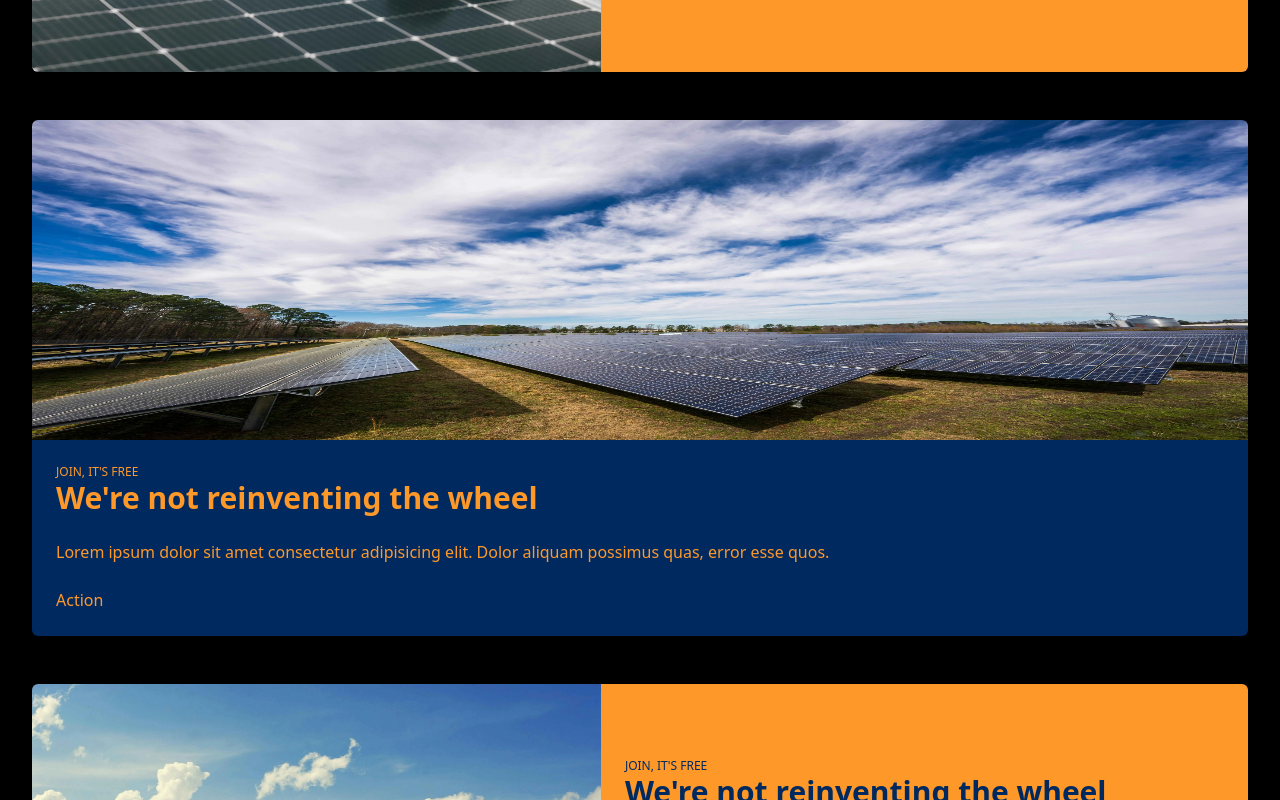
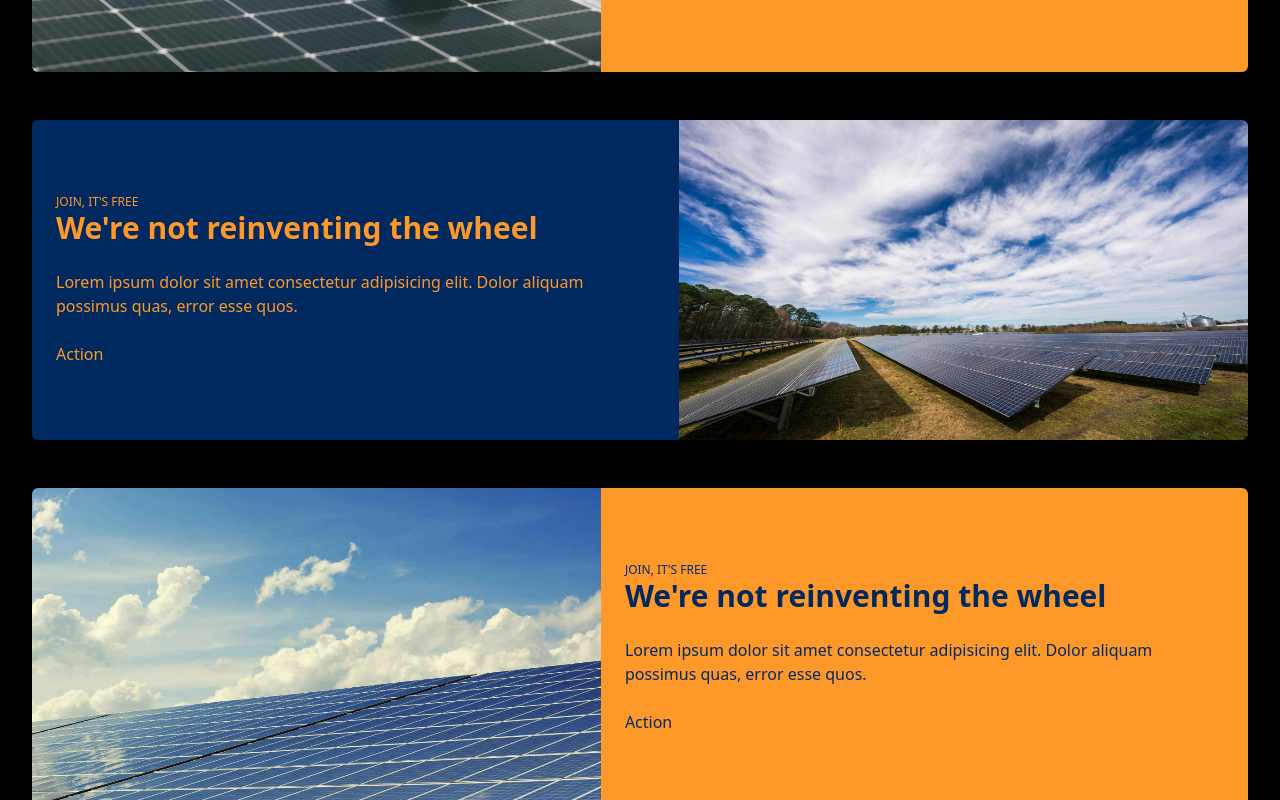
Before and after one commit to muhammadqaiser7777/Solar-Site, a React (Vite) app: page /usasolars/ in a window 1280 px wide. Shown: the part 1920-2720 px from the top of the page. Built offline with nearby package versions, Linux system fonts and the light colour scheme.

Commit message:
error resolved

```diff
--- a/src/components/FeaturesSection.jsx
+++ b/src/components/FeaturesSection.jsx
@@ -3,25 +3,40 @@ import image3 from "../assets/images/image3.webp";
 import image4 from "../assets/images/image4.webp";
 import image5 from "../assets/images/image5.webp";
 
-const featuresData = [
-  { image: image3, bgColor: "bg-heading text-primary", reverse: false },
-  { image: image4, bgColor: "bg-primary text-heading", reverse: true },
-  { image: image5, bgColor: "bg-heading text-primary", reverse: false },
-];
-
 const FeaturesSection = () => {
   return (
-    <section className="p-4 lg:p-8">
-      <div className="container mx-auto space-y-12">
-        {featuresData.map((feature, index) => (
-          <div
-            key={index}
-            className={`flex flex-col overflow-hidden rounded-md shadow-sm lg:${
-              feature.reverse ? "flex-row-reverse" : "flex-row"
-            }`}
-          >
-            <img src={feature.image} alt="" className="h-80 aspect-video" loading="lazy" />
-            <div className={`flex flex-col justify-center flex-1 p-6 ${feature.bgColor}`}>
+    <div>
+      <section className="p-4 lg:p-8">
+        <div className="container mx-auto space-y-12">
+          <div className="flex flex-col overflow-hidden rounded-md shadow-sm lg:flex-row">
+            <img
+              src={image3}
+              alt=""
+              className="h-80 aspect-video"
+              loading="lazy"
+            />
+            <div className="flex flex-col justify-center flex-1 p-6 bg-heading text-primary">
+              <span className="text-xs uppercase">Join, it's free</span>
+              <h3 className="text-3xl font-bold">
+                We're not reinventing the wheel
+              </h3>
+              <p className="my-6 ">
+                Lorem ipsum dolor sit amet consectetur adipisicing elit. Dolor
+                aliquam possimus quas, error esse quos.
+              </p>
+              <button type="button" className="self-start cursor-pointer">
+                Action
+              </button>
+            </div>
+          </div>
+          <div className="flex flex-col overflow-hidden rounded-md shadow-sm lg:flex-row-reverse">
+            <img
+              src={image4}
+              alt=""
+              className="h-80 aspect-video"
+              loading="lazy"
+            />
+            <div className="flex flex-col justify-center flex-1 p-6 bg-primary text-heading">
               <span className="text-xs uppercase">Join, it's free</span>
               <h3 className="text-3xl font-bold">
                 We're not reinventing the wheel
@@ -30,13 +45,36 @@ const FeaturesSection = () => {
                 Lorem ipsum dolor sit amet consectetur adipisicing elit. Dolor
                 aliquam possimus quas, error esse quos.
               </p>
-              <button type="button" className="self-start">Action</button>
+              <button type="button" className="self-start">
+                Action
+              </button>
             </div>
           </div>
-        ))}
-      </div>
-    </section>
+          <div className="flex flex-col overflow-hidden rounded-md shadow-sm lg:flex-row">
+            <img
+              src={image5}
+              alt=""
+              className="h-80 aspect-video"
+              loading="lazy"
+            />
+            <div className="flex flex-col justify-center flex-1 p-6 bg-heading text-primary">
+              <span className="text-xs uppercase">Join, it's free</span>
+              <h3 className="text-3xl font-bold">
+                We're not reinventing the wheel
+              </h3>
+              <p className="my-6 ">
+                Lorem ipsum dolor sit amet consectetur adipisicing elit. Dolor
+                aliquam possimus quas, error esse quos.
+              </p>
+              <button type="button" className="self-start">
+                Action
+              </button>
+            </div>
+          </div>
+        </div>
+      </section>
+    </div>
   );
 };
 
-export default memo(FeaturesSection);
+export default FeaturesSection;
```
Also changed, not shown: src/components/AboutUs.jsx (+30 -31 lines).
